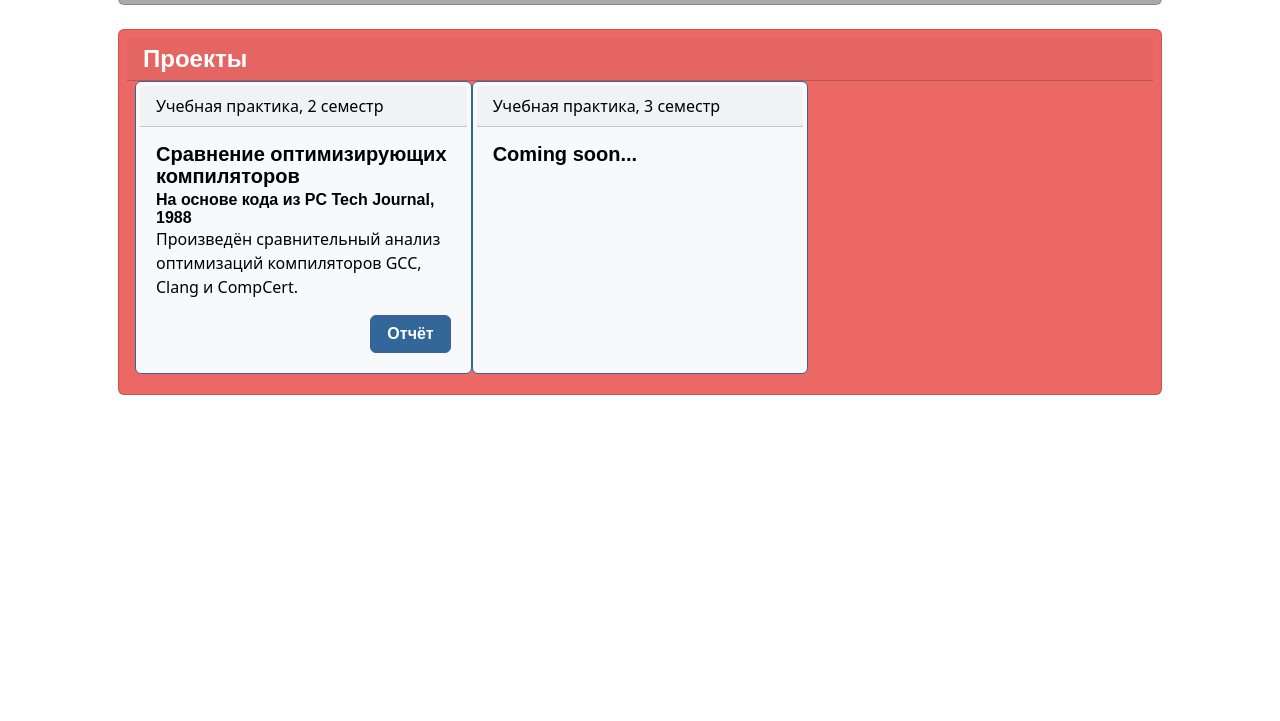
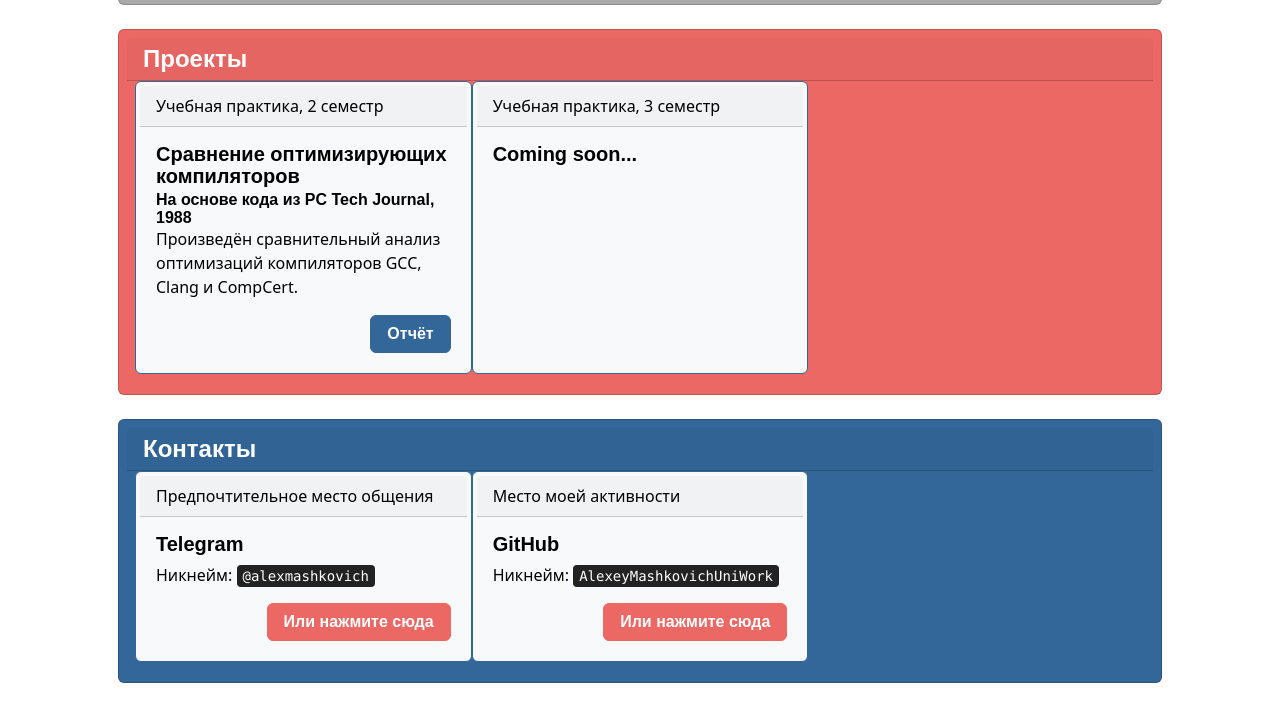
Before and after one commit to AlexeyMashkovichUniWork/alexeymashkovichuniwork.github.io, a plain HTML site: page ru/index.html in a window 1280 px wide. Shown: the part 1143-1864 px from the top of the page. Before the commit the page ends 1586 px from the top, so only its background shows below. Drawn offline with Linux system fonts and the light colour scheme; a web font is replaced by a local one.

Commit message:
feat@site: add contact info

```diff
--- a/ru/index.html
+++ b/ru/index.html
@@ -27,6 +27,9 @@
               </a>
               <a href="#projects" target="_self">
                 <button class="btn btn-light">Проекты</button>
+              </a>
+              <a href="#contact-info" target="_self">
+                <button class="btn btn-light">Контакты</button>
               </a>
             </div>
           </div>
@@ -93,6 +96,32 @@
           </div>
         </div>
       </div>
+
+      <div class="card mt-4 p-2  bg-info text-bg-info rounded" id="contact-info">
+        <h4 class="card-header">Контакты</h4>
+        <div class="d-flex flex-row flex-wrap ms-2 mb-2 me-2 align-items-stretch">
+          <div class="card col-sm-12 col-md-6 col-xl-4 p-1 mb-1 border-info text-bg-light rounded" id="bio">
+              <p class="card-header">Предпочтительное место общения</p>
+              <div class="card-body">
+                <h5 class="card-title">Telegram</h5>
+                <p class="card-text">Никнейм: <kbd style="user-select: all">@&NoBreak;alexmashkovich</kbd></p>
+                <div class="d-flex flex-row justify-content-end">
+                  <a href="https://t.me/alexmashkovich" target="_blank"><button class="btn btn-primary">Или нажмите сюда</button></a>
+                </div>
+              </div>
+          </div>
+          <div class="card col-sm-12 col-md-6 col-xl-4 p-1 mb-1 border-info text-bg-light rounded" id="bio">
+              <p class="card-header">Место моей активности</p>
+              <div class="card-body">
+                <h5 class="card-title">GitHub</h5>
+                <p class="card-text">Никнейм: <kbd style="user-select: all">AlexeyMashkovichUniWork</kbd></p>
+                <div class="d-flex flex-row justify-content-end">
+                  <a href="https://github.com/AlexeyMashkovichUniWork" target="_blank"><button class="btn btn-primary">Или нажмите сюда</button></a>
+                </div>
+              </div>
+          </div>
+        </div>
+      </div>
     </div>
   </body>
 </html>
```
Also changed, not shown: en/index.html (+29 -0 lines).
